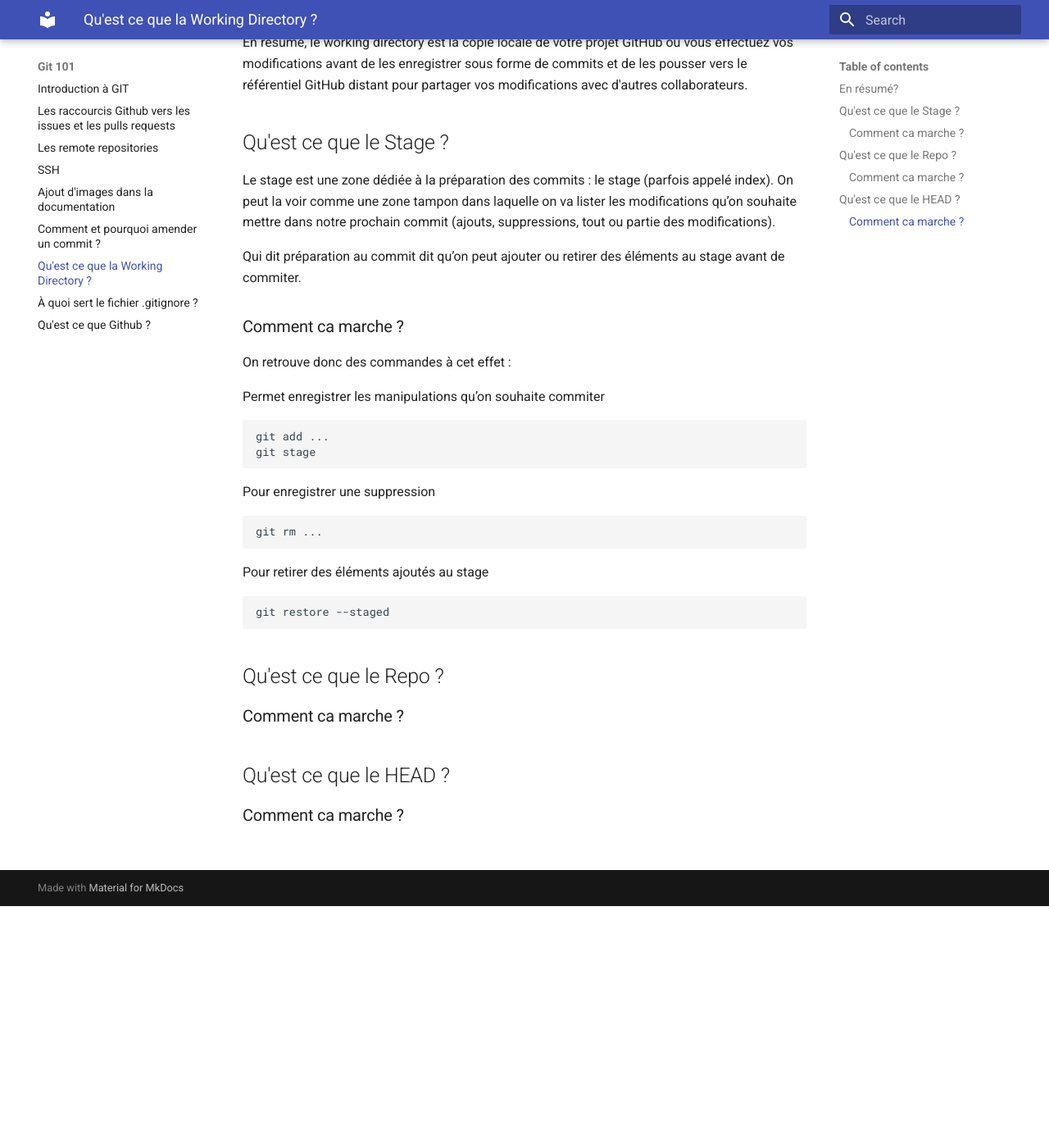
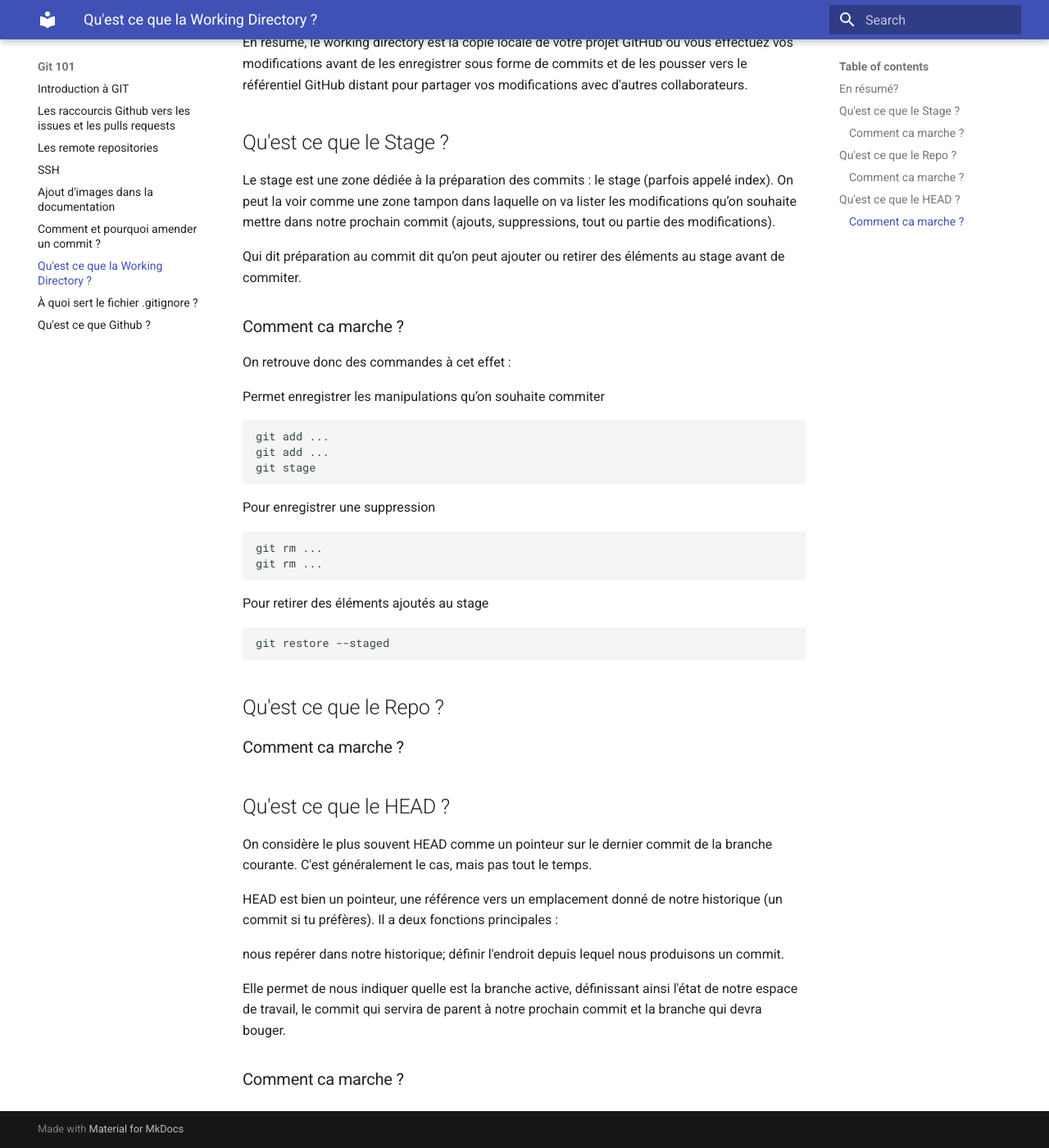
Before and after one commit to ub-mmi-but/git-101, an MkDocs documentation site: the page built from docs/expliquer-les-principes-de-working-directory-stage-repo-head.md, in a window 1280 px wide and 1400 px high, scrolled down 295 px. Shown: the whole window at 82% size. Built offline with MkDocs 1.6.1 and Material for MkDocs 9.7.7, drawn with Linux system fonts in a browser that asks for light colours.

Commit message:
modif du fichier par clement

````diff
--- a/docs/expliquer-les-principes-de-working-directory-stage-repo-head.md
+++ b/docs/expliquer-les-principes-de-working-directory-stage-repo-head.md
@@ -29,11 +29,13 @@ Permet enregistrer les manipulations qu’on souhaite commiter
 
 ```shell
 git add ...
+git add ...
 git stage
 ```
 Pour enregistrer une suppression
 
 ```shell
+git rm ...
 git rm ...
 ```
 
@@ -71,6 +73,17 @@ git restore --staged
 
 ## Qu'est ce que le HEAD ?
 
+On considère le plus souvent HEAD comme un pointeur sur le dernier commit de la branche courante. C'est généralement le cas, mais pas tout le temps.
+
+HEAD est bien un pointeur, une référence vers un emplacement donné de notre historique (un commit si tu préfères). Il a deux fonctions
+principales :
+
+nous repérer dans notre historique;
+définir l'endroit depuis lequel nous produisons un commit.
+
+Elle permet de nous indiquer quelle est la branche active, définissant ainsi l'état de notre espace de travail, le commit qui servira de parent à notre prochain commit et la branche qui devra bouger.
+
+
 
 
 
````
